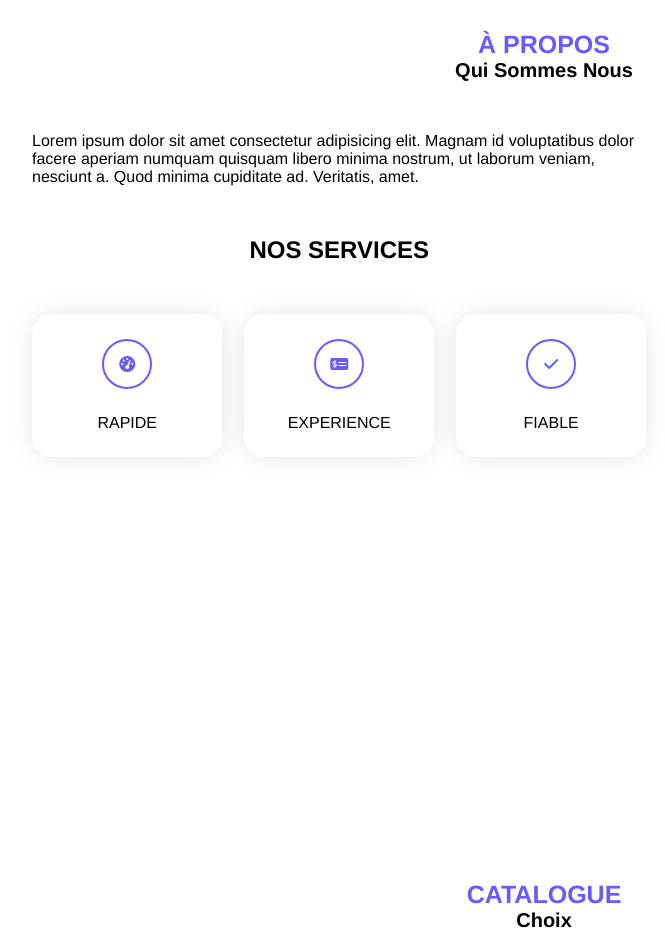
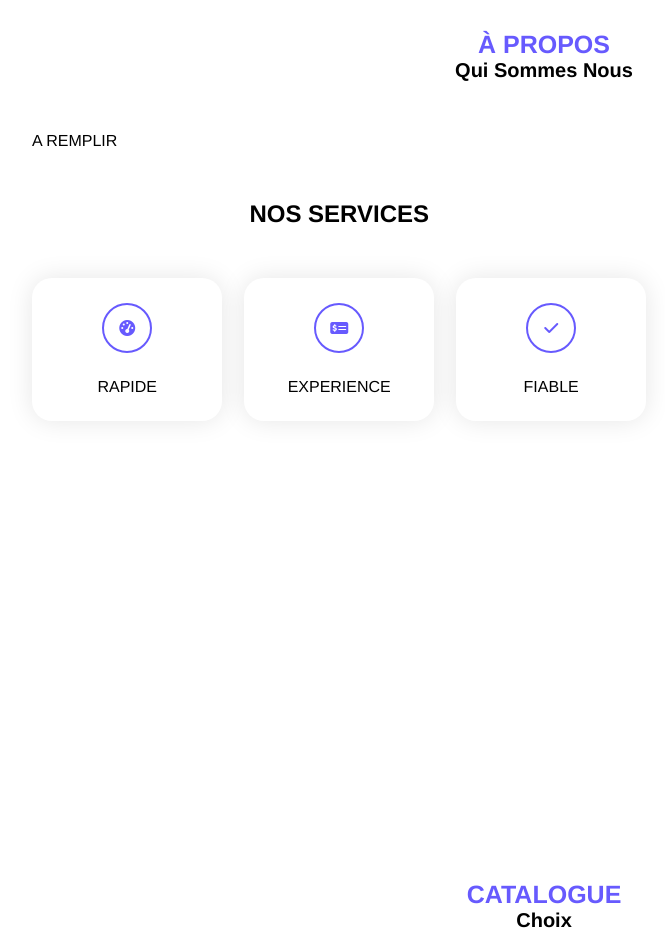
Before and after one commit to bdu59/FSELLIER.com, a plain HTML site: page index.html in a window 1280 px wide. Shown: the part 820-1752 px from the top of the page, without its empty margins (96-761 px from the left). Drawn offline with Linux system fonts and the light colour scheme.

Commit message:
Update index.html

```diff
--- a/index.html
+++ b/index.html
@@ -40,7 +40,7 @@
             <h1 class="sub-tittle-section">Qui sommes nous </h1>
             <div class="description-photo">
                     <div class="desc">
-                        <p>Lorem ipsum dolor sit amet consectetur adipisicing elit. Magnam id voluptatibus dolor facere aperiam numquam quisquam libero minima nostrum, ut laborum veniam, nesciunt a. Quod minima cupiditate ad. Veritatis, amet.</p>
+                        <p> A REMPLIR </p>
 
                         <H2>NOS SERVICES</H2>
                         <div class="list-services">
```
